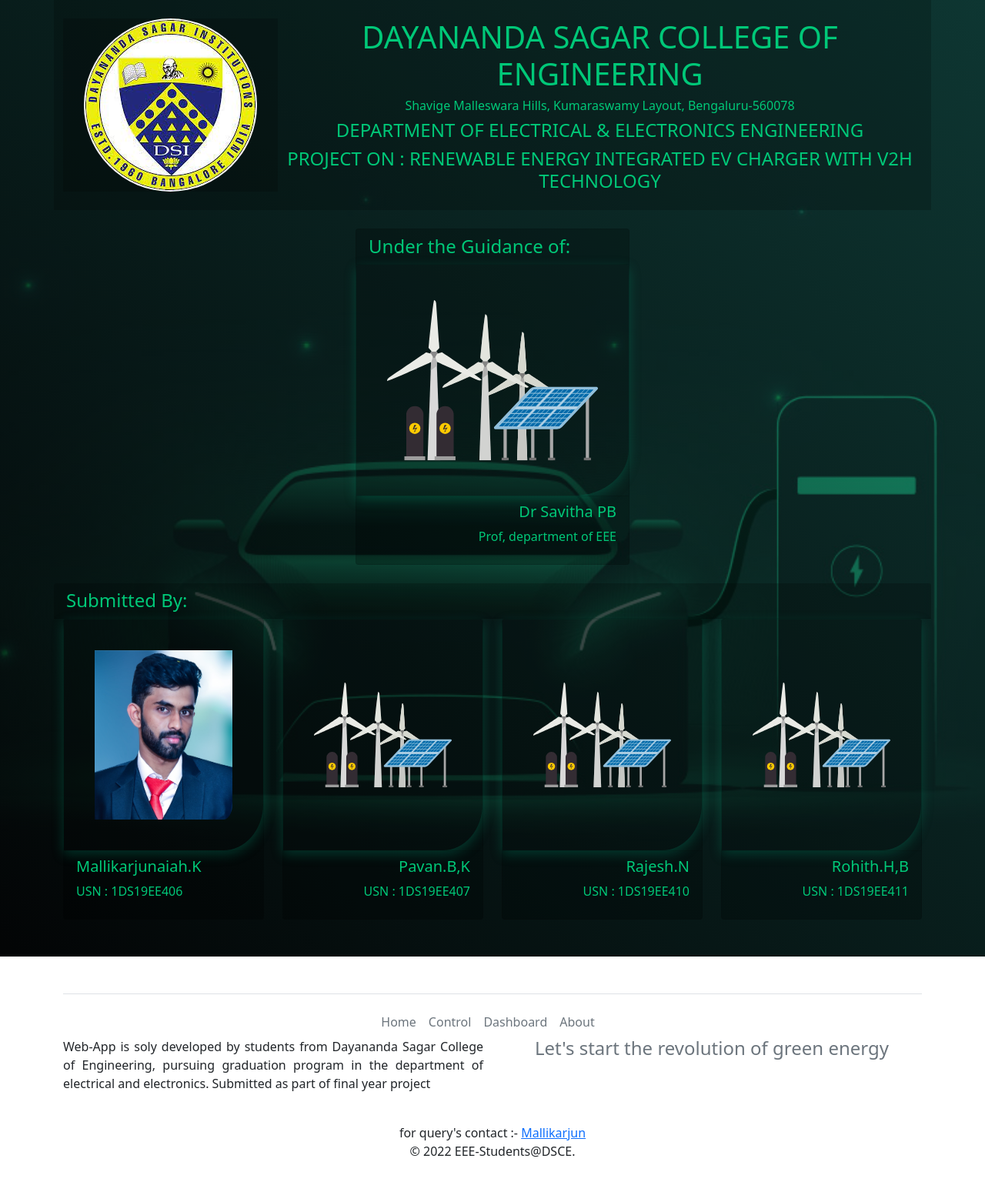
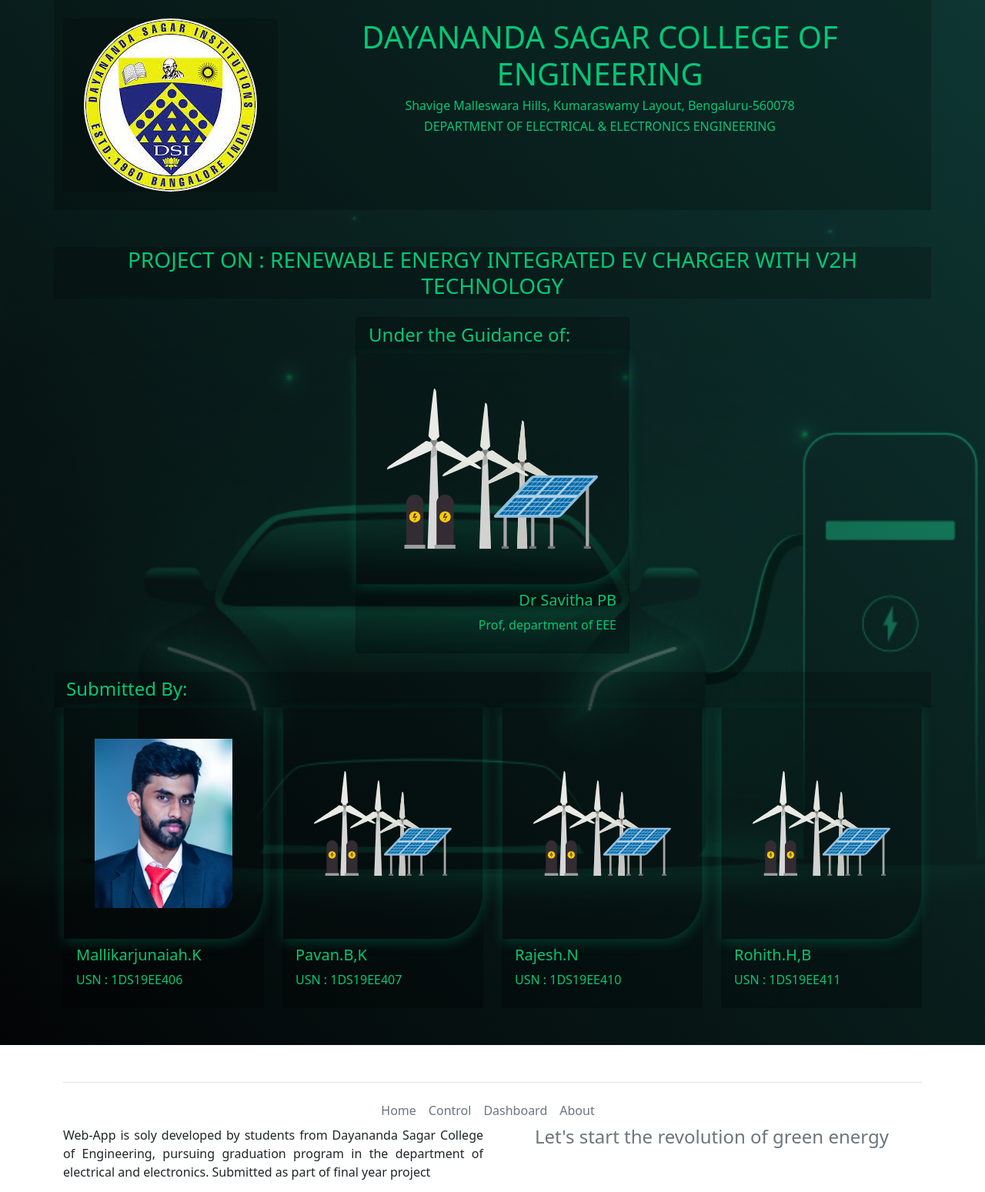
Before and after one commit to ArBoss-dot/Ev_Project, a Django app: page /about-us/ in a window 1280 px wide. Shown: the part 64-1613 px from the top of the page at 77% size. Before the commit the page ends 1568 px from the top, so only its background shows below. Run offline with Django 3.2, Linux system fonts and the light colour scheme.

Commit message:
changing IP address

```diff
--- a/evBackEnd/mainIndex/mqtt.py
+++ b/evBackEnd/mainIndex/mqtt.py
@@ -1,7 +1,7 @@
 import paho.mqtt.client as mqtt
 from mainIndex.updateModel import updateModel
 
-HOST_IP = '127.0.0.1'
+HOST_IP = '43.204.37.8'
 HOST_PORT = 1883
 KEEPALIVE = 60
 client = mqtt.Client()
@@ -26,6 +26,7 @@
 
 client.on_connect = on_connect
 client.on_message = on_message
+client.username_pw_set(username="project", password="Project@123")
 client.connect(HOST_IP, HOST_PORT, KEEPALIVE)
 
 
--- a/evBackEnd/mainIndex/templates/about.html
+++ b/evBackEnd/mainIndex/templates/about.html
@@ -7,16 +7,16 @@
             <div class="myCard col-lg-3 col-md-3 my-4 mx-auto d-none d-md-block" style="float: left;">
                 <img class="d-flex align-self-center logo" src="../static/images/dsce-logo.jpeg" alt="DSCE LOGO">
             </div>
-            <div class="col-lg-12 col-md-7 headerText text-center mt-4">
-                <h1 class=""> DAYANANDA SAGAR COLLEGE OF ENGINEERING </h1>
-                <h6> Shavige Malleswara Hills, Kumaraswamy Layout, Bengaluru-560078</h6>
-                <h4 class="text-uppercase">department of Electrical & Electronics Engineering</h4>
-                <h4 class="text-uppercase"> Project On : Renewable Energy integrated EV Charger with V2H technology
-                </h4>
-            </div>
+            <div class="col-lg-12 col-md-7 headerText  mt-4">
+                <h1 class="text-center"> DAYANANDA SAGAR COLLEGE OF ENGINEERING </h1>
+                <h6 class="tect-center"> Shavige Malleswara Hills, Kumaraswamy Layout, Bengaluru-560078</h6>
+                <h6 class="text-uppercase text-center">department of Electrical & Electronics Engineering</h6>
         </div>
     </div>
-    <div class="row my-4">
+</div>
+<div class="row my-4">
+        <h3 class="myCard text-uppercase text-center my-4"> Project On : Renewable Energy integrated EV Charger with V2H technology</h3>
+            <br>
         <div class="col-lg-4 col-md-4 col-sm-12 mx-2  mx-auto">
             <div class="card">
                 <h4 class="card-header">Under the Guidance of: </h4>
@@ -42,7 +42,7 @@
         <div class="col-lg-3 col-md-3 col-sm-8">
             <div class="card">
                 <img class="card-img-top img-fluid text-center image" src="../static/images/logo.svg" alt="Guide Photo">
-                <div class="card-footer text-end">
+                <div class="card-footer text-start">
                     <h5>Pavan.B,K</h5>
                     <p>USN : 1DS19EE407</p>
                 </div>
@@ -51,7 +51,7 @@
         <div class="col-lg-3 col-md-3 col-sm-8 ">
             <div class="card">
                 <img class="card-img-top img-fluid text-center image" src="../static/images/logo.svg" alt="Guide Photo">
-                <div class="card-footer text-end">
+                <div class="card-footer text-start">
                     <h5>Rajesh.N</h5>
                     <p>USN : 1DS19EE410</p>
                 </div>
@@ -60,7 +60,7 @@
         <div class="col-lg-3 col-md-3 col-sm-8 ">
             <div class="card">
                 <img class="card-img-top img-fluid text-center image" src="../static/images/logo.svg" alt="Guide Photo">
-                <div class="card-footer text-end">
+                <div class="card-footer text-start">
                     <h5>Rohith.H,B</h5>
                     <p>USN : 1DS19EE411</p>
                 </div>
```
